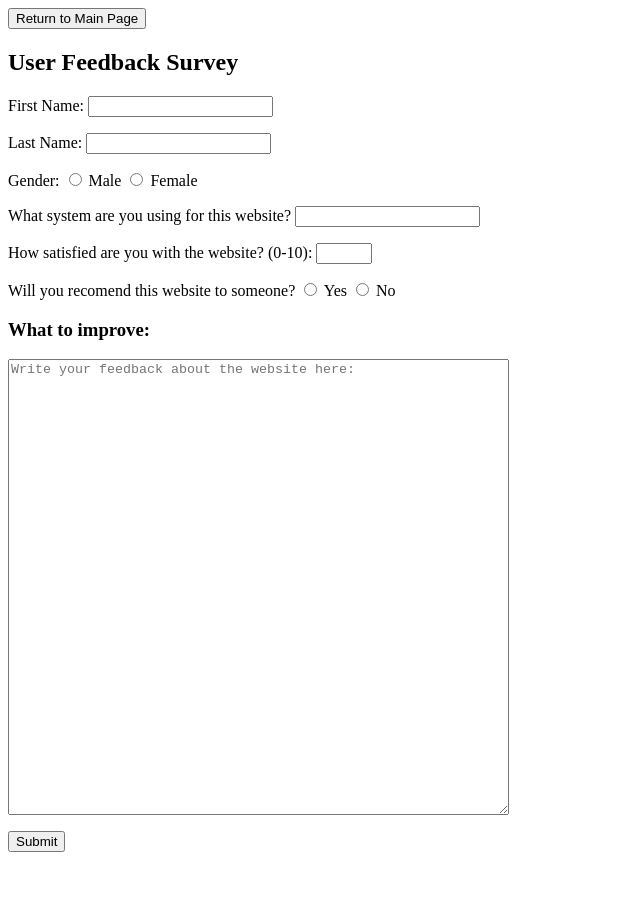
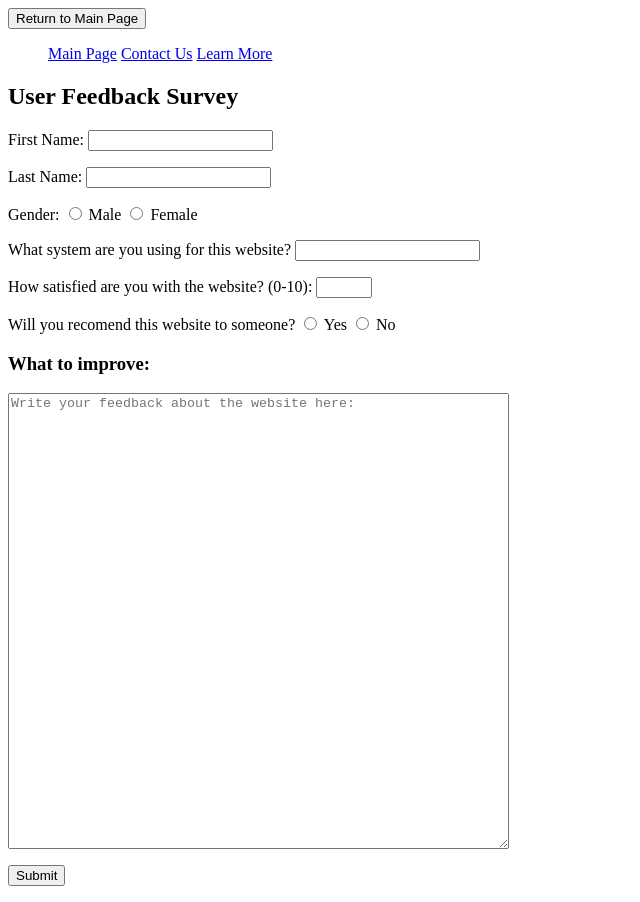
Before and after one commit to HBO2001/swe-363-231, a plain HTML site: page Survey.html in a window 1280 px wide. Shown: the whole page, without its empty margins (0-640 px from the left). Before the commit the page ends 868 px from the top, so only its background shows below. Drawn offline with Linux system fonts and the light colour scheme.

Commit message:
HTML02_Exercise03

```diff
--- a/Survey.html
+++ b/Survey.html
@@ -6,17 +6,39 @@
 
         <title> User Feedback </title>
 
+        <header>
+
+            <nav>
+
+                <ol>
+
+                <a href="MainPage.html">Main Page</a>
+
+                <a href="Contacts.html">Contact Us</a>
+
+                <a href="Details.html">Learn More</a>
+
+                </ol>
+
+            </nav>
+
         <h2> User Feedback Survey </h2>
 
-            <div>
+        </header>
+
+        <form>
+
+            <section>
+
+                <section>
 
                     <label for="input"> First Name: </label>
 
                     <input type="text">
 
-            </div>
+                </section>
 
-            <div>
+                    <section>
 
                         <p>
 
@@ -26,7 +48,9 @@
 
                         </p>
 
-            </div>
+                    </section>
+
+            </section>
 
             <article class = "regular">
 
@@ -48,7 +72,7 @@
 
             </article>
 
-            <div>
+            <section>
 
                 <p>
 
@@ -72,7 +96,7 @@
 
                 </p>
 
-            </div>
+            </section>
 
 
             <div>
@@ -83,7 +107,7 @@
 
             </div>
 
-        </div>
+
 
             <article class = "regular">
 
@@ -105,7 +129,7 @@
 
             </article>
 
-        <div>
+            <section>
 
                 <h3> What to improve: </h3>
 
@@ -117,9 +141,11 @@
 
                 </p>
 
+            </section>
 
 
         </form>
+
 
     </body>
 
```
Also changed, not shown: Contacts.html (+22 -2 lines), Details.html (+26 -4 lines), MainPage.html (+17 -13 lines), Thank You.html (+4 -0 lines). Lines whose indentation alone changed are shown as unchanged.
